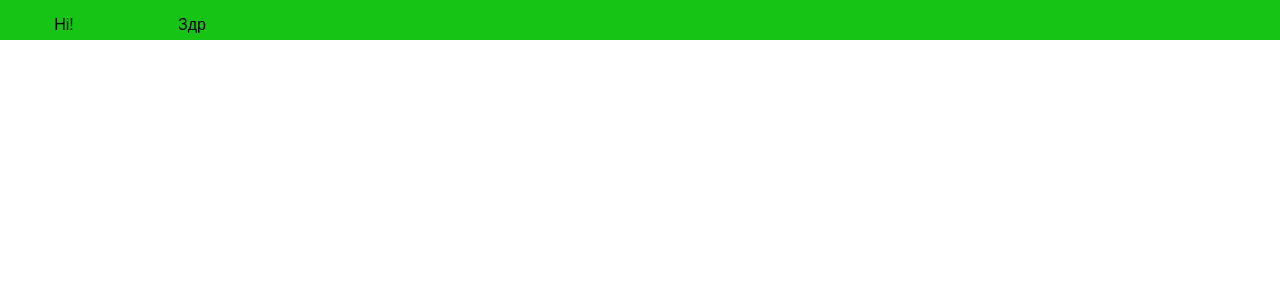
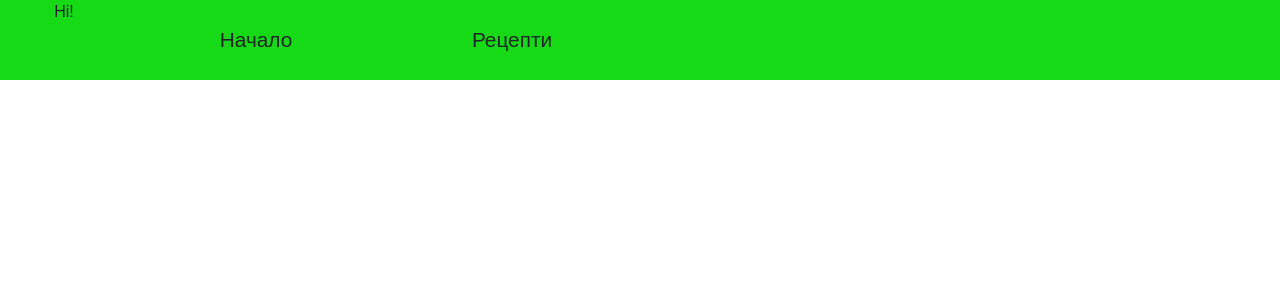
Before and after one commit to Freaky0ne/childrenchef, a React (Create React App) app: page / in a window 1280 px wide. Shown: the top 300 px of the page. Built offline with nearby package versions, Linux system fonts and the light colour scheme.

Commit message:
Header almost ready

```diff
--- a/public/index.html
+++ b/public/index.html
@@ -10,6 +10,10 @@
     -->
     <link rel="manifest" href="%PUBLIC_URL%/manifest.json">
     <link rel="shortcut icon" href="%PUBLIC_URL%/favicon.ico">
+
+    <link rel="stylesheet" href="https://stackpath.bootstrapcdn.com/bootstrap/4.1.0/css/bootstrap.min.css"
+    integrity="sha384-9gVQ4dYFwwWSjIDZnLEWnxCjeSWFphJiwGPXr1jddIhOegiu1FwO5qRGvFXOdJZ4"
+    crossorigin="anonymous">
     <!--
       Notice the use of %PUBLIC_URL% in the tags above.
       It will be replaced with the URL of the `public` folder during the build.
--- a/src/Header/Header.css
+++ b/src/Header/Header.css
@@ -3,27 +3,75 @@
     top: 0;
     left: 0;
     width: 100vw;
-    height: 5vh;
-    background-color: rgb(22, 196, 22);
+    height: 10vh;
+    background-color: rgb(21, 218, 21);
     display: block;
 }
 
+@media screen and (max-width: 20cm) {
+    .Header {
+        height: 15vh;
+    }
+}
+
 .Logo {
-    position: absolute;
-    top: 0;
-    left: 0;
+    float: left;
     height: 100%;
-    width: 10%;
+    width: 10vw;
 }
 
 .HomeButton {
-    position: absolute;
-    top: 0;
-    left: 10%;
-    width: 10%;
+    cursor: pointer;
+    float: left;
+    width: 20vw;
     height: 100%;
 }
 
+.HomeButton-text {
+    cursor: pointer;
+    text-align: center;
+    vertical-align: middle;
+    line-height: 10vh;
+    font-size: 1.3rem;
+}
+
+.Receipts {
+    cursor: pointer;
+    float: left;
+    width: 20vw;
+    height: 100%;
+}
+
+
+.Receipts-text {
+    cursor: pointer;
+    text-align: center;
+    vertical-align: middle;
+    line-height: 10vh;
+    font-size: 1.3rem;
+}
+
+
+@media screen and (max-width: 25cm) {
+    .Header {
+        height: 15vw;
+    }
+    .Logo {
+        width: 20vw;
+    }
+    .HomeButton-text {
+        font-size: 1rem;
+    }
+
+    .Receipts-text {
+        font-size: 1rem;
+    }
+}
+
 .HomeButton:hover {
-    background-color: rgb(12, 230, 0)
+    background-color: rgb(12, 230, 0);
 }
+
+.Receipts:hover {
+    background-color: rgb(12, 230, 0);
+}
--- a/src/Header/Header.js
+++ b/src/Header/Header.js
@@ -2,6 +2,7 @@ import React, { Component } from 'react';
 import './Header.css';
 import Logo from './logo.js'
 import HomeButton from './HomeButton.js'
+import Receipts from './Receipts.js'
 
 class Header extends Component {
     render() {
@@ -9,6 +10,7 @@ class Header extends Component {
             <div className='Header'>
                 <Logo />
                 <HomeButton />
+                <Receipts />
             </div>
         );
     }
--- a/src/Header/HomeButton.js
+++ b/src/Header/HomeButton.js
@@ -4,7 +4,7 @@ class HomeButton extends Component {
     render() {
         return(
             <div className='HomeButton'>
-                <p>Здр</p>
+                <h3 className='HomeButton-text'>Начало</h3>
             </div>
         );
     }
--- /dev/null
+++ b/src/Header/Receipts.js
@@ -0,0 +1,13 @@
+import React, { Component } from 'react'
+
+class Receipts extends Component {
+    render() {
+        return (
+            <div className='Receipts'>
+                <h3 className='Receipts-text'>Рецепти</h3>
+            </div>
+        );
+    }
+}
+
+export default Receipts;
```
